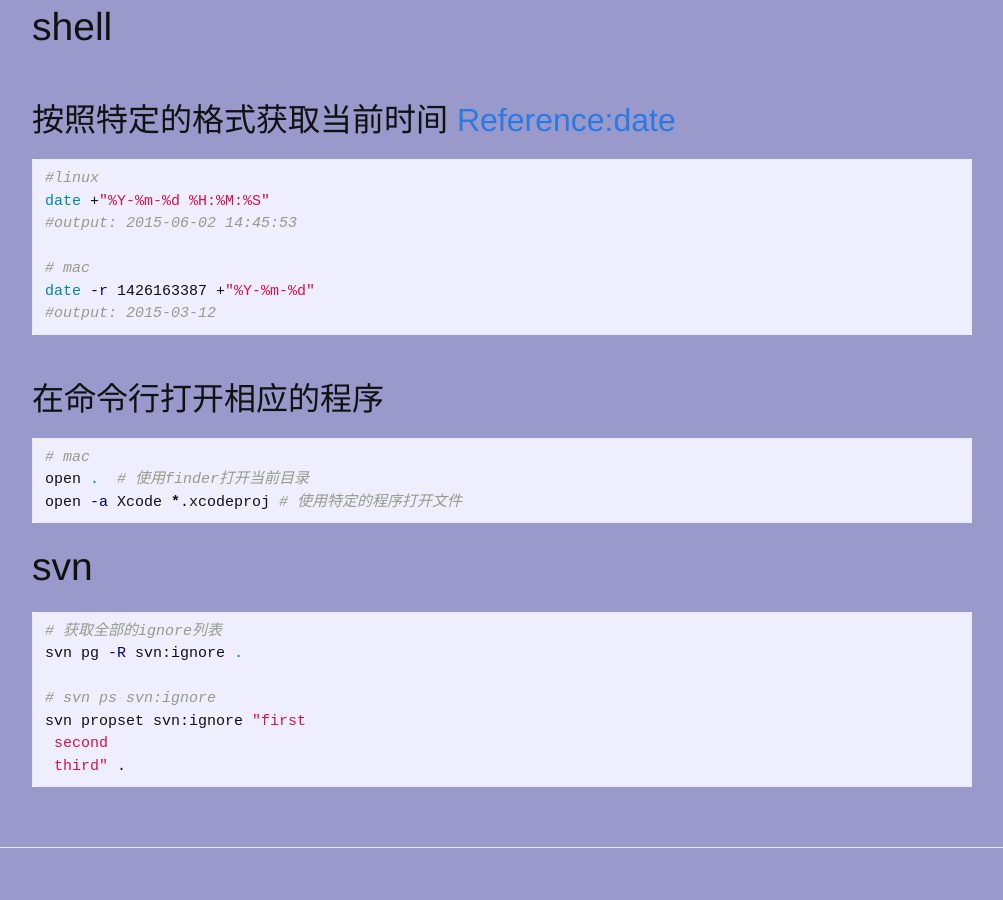
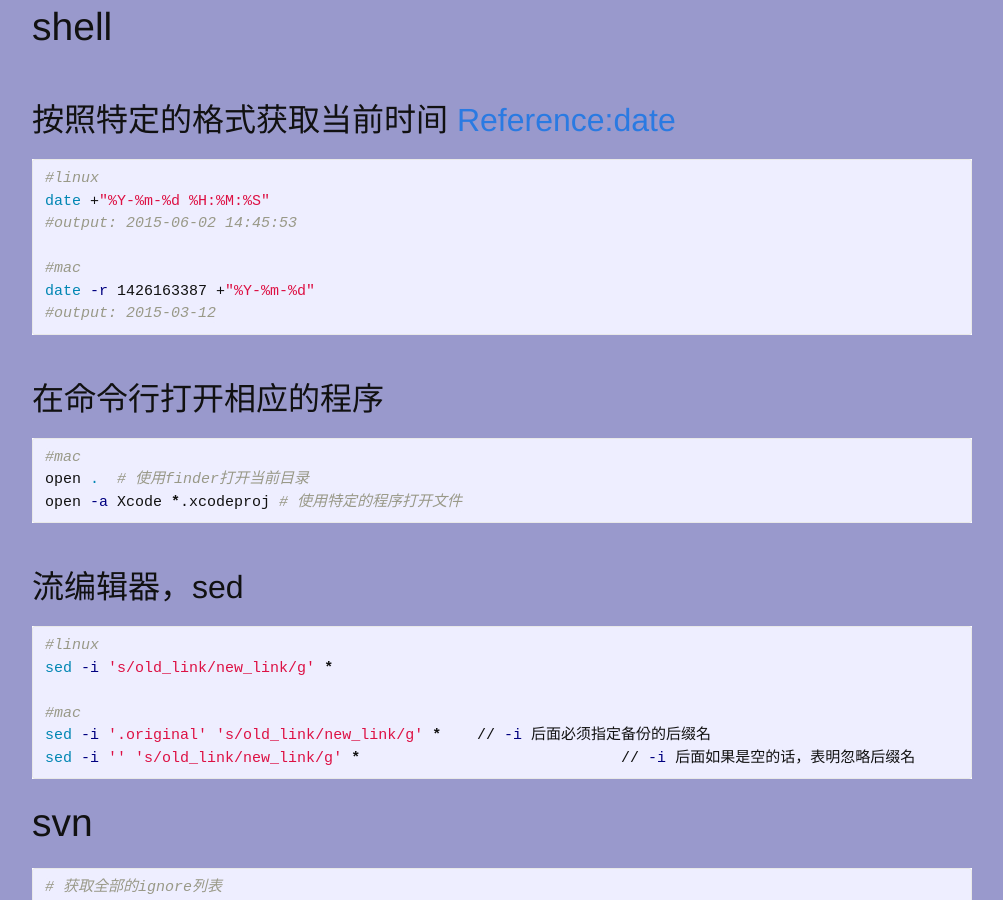
Before and after one commit to rookie-nerd/rookie-nerd.github.io, a Jekyll site: the page built from _posts/2015-06-02-实用命令.markdown, in a window 1280 px wide and 900 px high, scrolled down 215 px. Shown: the whole window, without its empty margins (138-1141 px from the left). Built offline with Jekyll 4.4.1, drawn with Linux system fonts in a browser that asks for light colours.

Commit message:
add_sed_command

```diff
--- a/_posts/2015-06-02-实用命令.markdown
+++ b/_posts/2015-06-02-实用命令.markdown
@@ -13,7 +13,7 @@ categories: linux shell svn
 date +"%Y-%m-%d %H:%M:%S"
 #output: 2015-06-02 14:45:53
 
-# mac
+#mac
 date -r 1426163387 +"%Y-%m-%d"
 #output: 2015-03-12
 {% endhighlight %}
@@ -21,12 +21,22 @@ date -r 1426163387 +"%Y-%m-%d"
 
 ## 在命令行打开相应的程序
 {% highlight sh %}
-# mac
+#mac
 open .  # 使用finder打开当前目录
 open -a Xcode *.xcodeproj # 使用特定的程序打开文件
 
 {% endhighlight %}
 
+
+## 流编辑器，sed
+{% highlight sh %}
+#linux
+sed -i 's/old_link/new_link/g' *
+
+#mac
+sed -i '.original' 's/old_link/new_link/g' * 	// -i 后面必须指定备份的后缀名
+sed -i '' 's/old_link/new_link/g' *				// -i 后面如果是空的话，表明忽略后缀名
+{% endhighlight %}
 
 # svn
 
```
